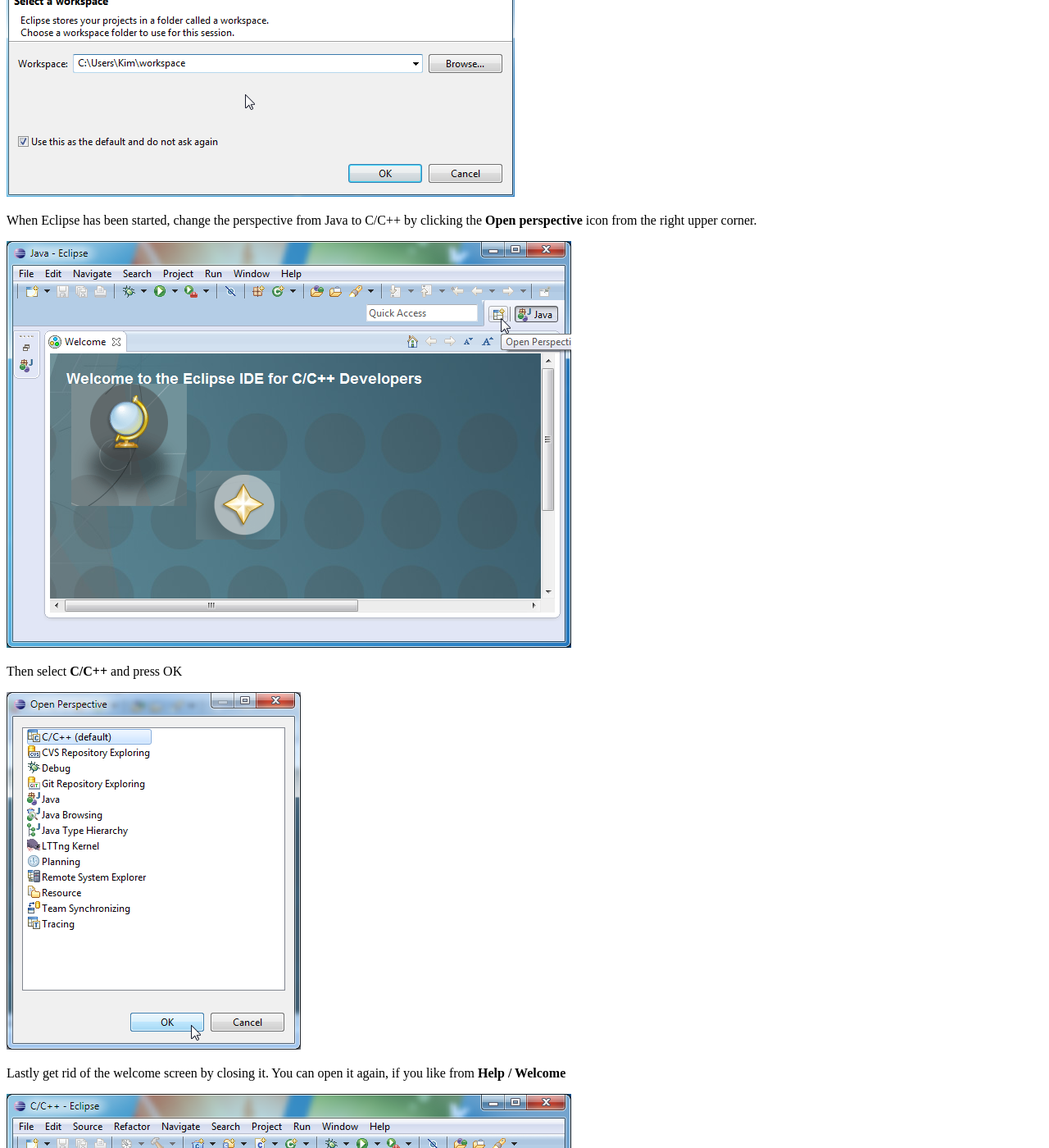
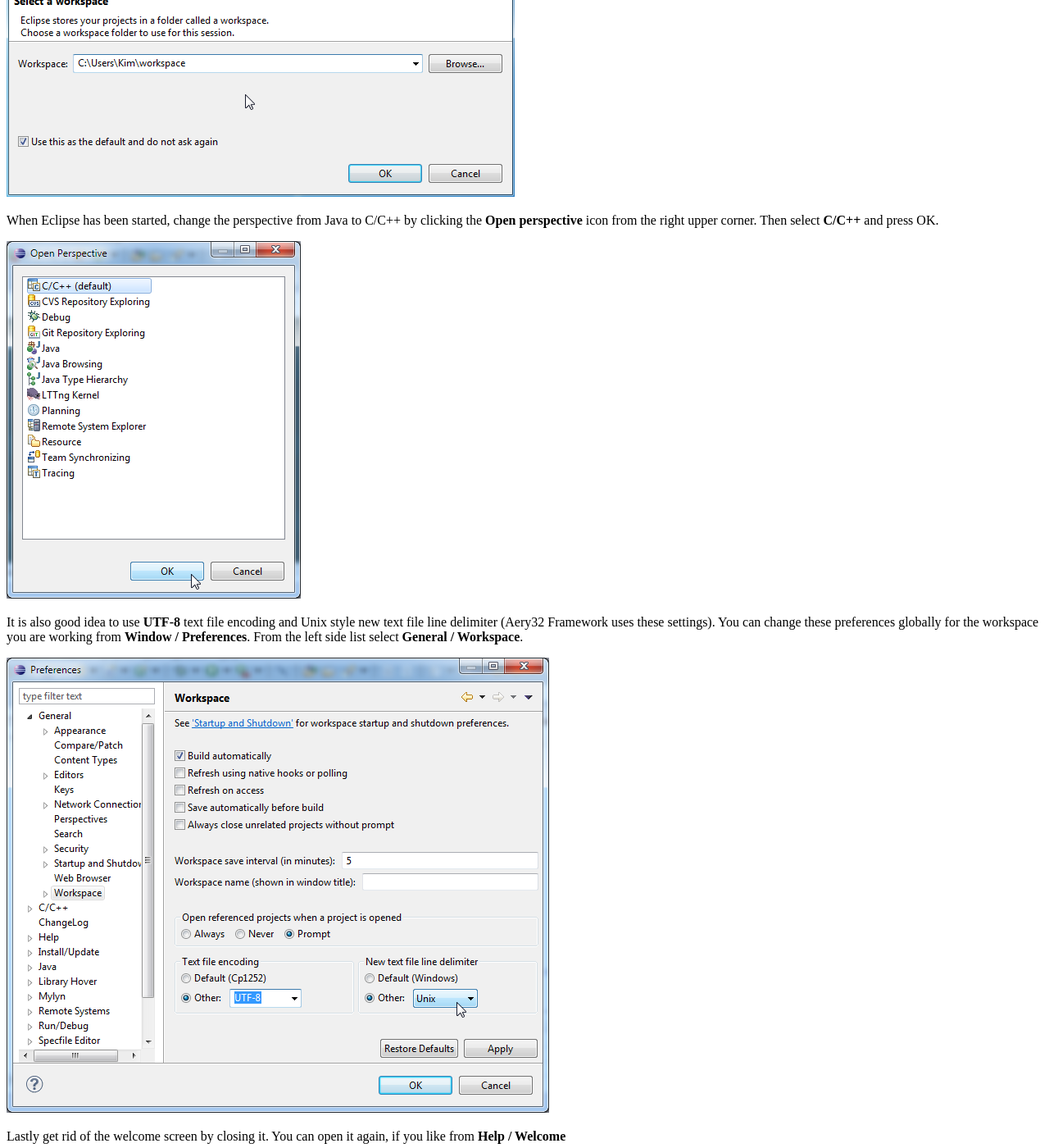
Before and after one commit to aery32/aery32-refguide, a Sphinx documentation site: the page built from source/use_with_eclipse.rst, in a window 1280 px wide and 1400 px high, scrolled down 538 px. Shown: the whole window at 82% size. Built offline with Sphinx 7.4.7, drawn with Linux system fonts in a browser that asks for light colours; some of the changed text lies outside the part shown.

Commit message:
Complete Eclipse Juno help

```diff
--- a/source/use_with_eclipse.rst
+++ b/source/use_with_eclipse.rst
@@ -19,17 +19,17 @@
     :target: _images/eclipse_juno_select_workspace.png
     :alt: Select workspace in Eclipse Juno
 
-When Eclipse has been started, change the perspective from Java to C/C++ by clicking the **Open perspective** icon from the right upper corner.
-
-.. image:: ../images/eclipse_juno_open_perspective.png
-    :target: _images/eclipse_juno_open_perspective.png
-    :alt: Open perspective in Eclipse Juno
-
-Then select **C/C++** and press OK
+When Eclipse has been started, change the perspective from Java to C/C++ by clicking the **Open perspective** icon from the right upper corner. Then select **C/C++** and press OK.
 
 .. image:: ../images/eclipse_juno_open_cdt_perspective.png
     :target: _images/eclipse_juno_open_cdt_perspective.png
     :alt: Open perspective in Eclipse Juno
+
+It is also good idea to use **UTF-8** text file encoding and Unix style new text file line delimiter (Aery32 Framework uses these settings). You can change these preferences globally for the workspace you are working from **Window / Preferences**. From the left side list select **General / Workspace**.
+
+.. image:: ../images/eclipse_juno_utf8_by_default.png
+    :target: _images/eclipse_juno_utf8_by_default.png
+    :alt: How to set UTF-8 text file encoding in Eclipse Juno
 
 Lastly get rid of the welcome screen by closing it. You can open it again, if you like from **Help / Welcome**
 
@@ -59,4 +59,25 @@
     :alt: This is how it looks after creating a Makefile project in Eclipse Juno
 
 Setting Paths and Symbols
-'''''''''''''''''''''''''
+-------------------------
+
+To get Eclipse indexer working with the AVR32 Toolchain and Aery32 include files, you have to set up paths and symbols. Open **Project / Properties** and then **C/C++ General / Paths and Symbols**. Add the following include paths. When you are adding the aery32 include path be sure to check **Is a workspace path** box too.
+
+.. image:: ../images/eclipse_juno_add_includes.png
+    :target: _images/eclipse_juno_add_includes.png
+    :alt: Setting up include paths for AVR32 and Aery32 Framework in Eclipse Juno
+
+Next open **Symbols** tab and add the following symbols.
+
+.. image:: ../images/eclipse_juno_add_symbols.png
+    :target: _images/eclipse_juno_add_symbols.png
+    :alt: Setting up symbols for AVR32 in Eclipse Juno
+
+Setting Makefile targets
+------------------------
+
+Makefile targets can be added from the right-hand side panel. Here I have added all targets needed for compiling and programming the board along additional supportive targets. You can run the target by double clicking it.
+
+.. image:: ../images/eclipse_juno_add_make_targets.png
+    :target: _images/eclipse_juno_add_make_targets.png
+    :alt: Setting up Makefile targets for Aery32 Framework in Eclipse Juno
```
Also changed, not shown: images/eclipse_juno_add_includes.png (added), images/eclipse_juno_add_make_targets.png (added), images/eclipse_juno_add_symbols.png (added), images/eclipse_juno_utf8_by_default.png (added).
